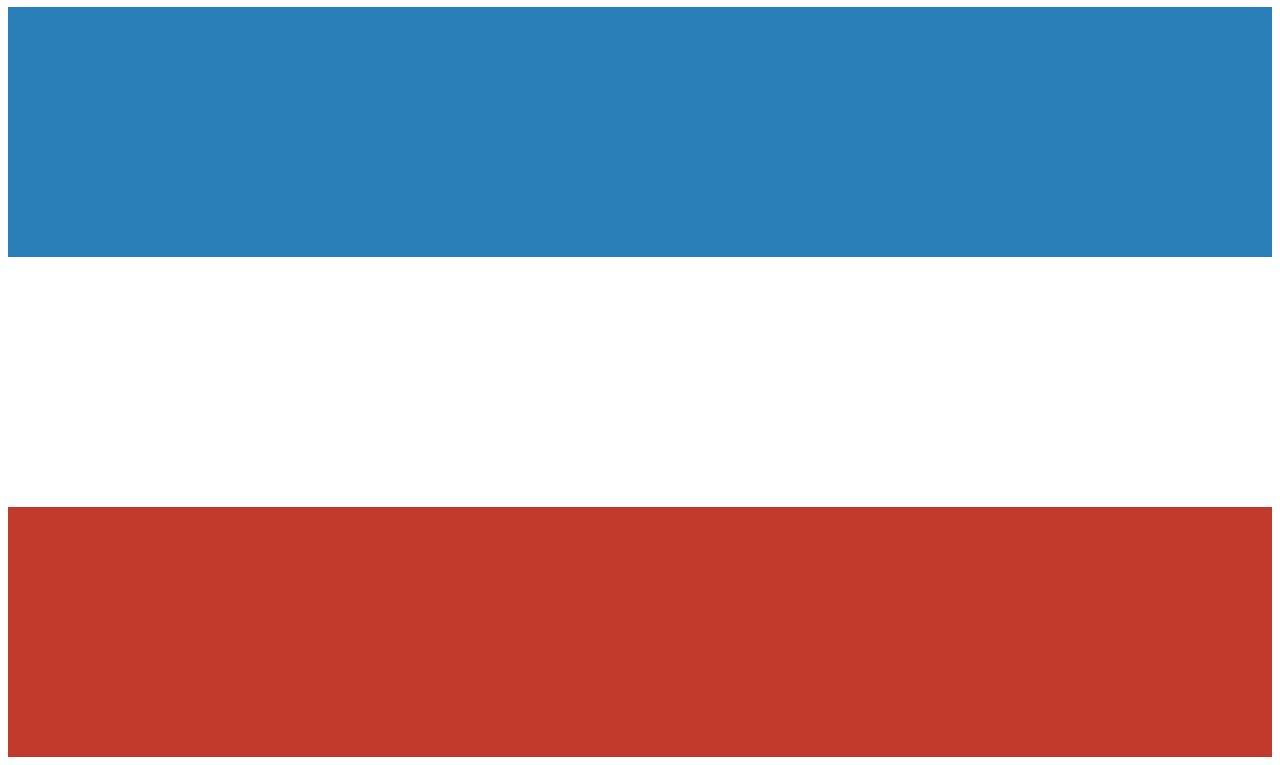
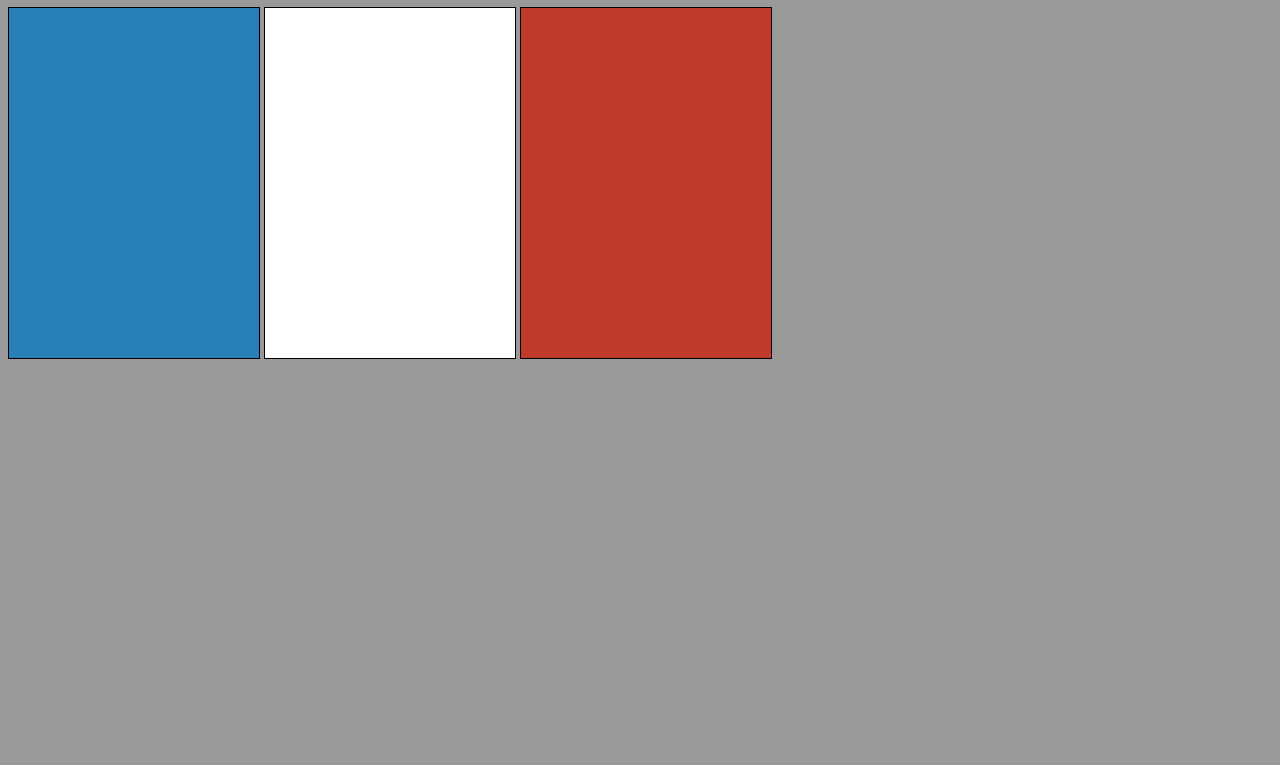
Before and after one commit to Diegofrnz/17_10, a plain HTML site: page index.html in a window 1280 px wide. Shown: the part 73-838 px from the top of the page. After the commit the page ends 800 px from the top, so only its background shows below. Drawn offline with Linux system fonts and the light colour scheme; a web font is replaced by a local one.

Commit message:
Drapeau france beau
drapeau france

```diff
--- a/styles/style.css
+++ b/styles/style.css
@@ -1,8 +1,14 @@
-*{
+body{
+  background: #999999;
+  }
+  *{
   color:red;
 }
 div{
-  height: 250px;
+  height: 350px;
+  width: 250px;
+  display: inline-block;
+  border: 1px solid black;
 }
 .blue{
   background: #2980b9;
```
